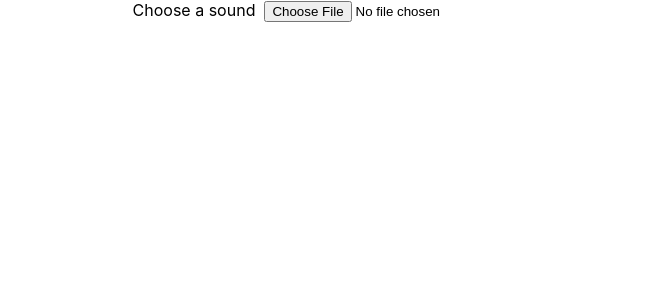
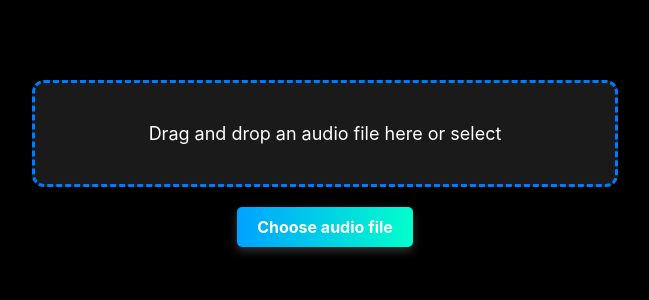
Before and after one commit to aleksandraostrovskaya/player, a React (Create React App) app: page / in a window 1280 px wide. Shown: the top 300 px of the page, without its empty margins (315-964 px from the left). Built offline with nearby package versions, Linux system fonts and the light colour scheme.

Commit message:
implemented audio drag and drop and stylized controls

```diff
--- /dev/null
+++ b/src/components/Player/Player.module.css
@@ -0,0 +1,138 @@
+.dropZone {
+  width: 80%;
+  max-width: 500px;
+  padding: 40px;
+  border: 3px dashed #007bff;
+  border-radius: 12px;
+  text-align: center;
+  color: #fff;
+  background: rgba(255, 255, 255, 0.1);
+  transition: all 0.3s ease;
+  cursor: pointer;
+  margin: 20px auto;
+}
+
+.dropZone p {
+  font-size: 18px;
+  margin: 0;
+}
+
+.dropZone input {
+  display: none;
+}
+
+.dropZone.active {
+  border-color: #00fbff;
+  background: linear-gradient(to right, #0179f9, #01f7e6df);
+}
+
+.soundEditor {
+  display: flex;
+  justify-content: center;
+  align-items: center;
+  width: 100%;
+  padding: 20px;
+}
+
+.fileInputContainer {
+  display: flex;
+  justify-content: center;
+  align-items: center;
+  margin-top: 15px;
+}
+
+.fileInput {
+  display: none;
+}
+
+.fileLabel {
+  background: linear-gradient(to right, #00a2ff, #00ffcc);
+  color: white;
+  padding: 10px 20px;
+  border-radius: 5px;
+  cursor: pointer;
+  font-weight: bold;
+  transition: all 0.3s ease-in-out;
+  box-shadow: 0px 4px 10px rgba(255, 255, 255, 0.2);
+}
+
+.fileLabel:hover {
+  background: linear-gradient(to right, #00a2ff, #00ffcc);
+  transform: scale(1.05);
+}
+
+.fileLabel:active {
+  transform: scale(0.95);
+}
+
+.controllPanel {
+  display: flex;
+  align-items: center;
+  gap: 10px;
+  background: rgba(20, 20, 20, 0.8);
+  border-radius: 12px;
+  padding: 12px 20px;
+  backdrop-filter: blur(8px);
+  box-shadow: 0 4px 12px rgba(0, 0, 0, 0.5);
+}
+
+.button {
+  background: linear-gradient(to right, #00a2ff, #00ffcc);
+  color: black;
+  font-weight: bold;
+  border: none;
+  padding: 8px 16px;
+  font-size: 14px;
+  border-radius: 8px;
+  cursor: pointer;
+  transition: all 0.3s ease;
+  box-shadow: 0 0 8px rgba(0, 162, 255, 0.5);
+  text-transform: uppercase;
+}
+
+.button:hover {
+  background: linear-gradient(to right, #00ffcc, #00a2ff);
+  box-shadow: 0 0 12px rgba(0, 255, 204, 0.8);
+  transform: translateY(-2px);
+}
+
+.button:active {
+  transform: scale(0.95);
+}
+
+.volumeSlider {
+  -webkit-appearance: none;
+  appearance: none;
+  width: 100px;
+  height: 6px;
+  background: linear-gradient(to right, #00a2ff, #00ffcc);
+  border-radius: 5px;
+  outline: none;
+  cursor: pointer;
+}
+
+.volumeSlider::-webkit-slider-thumb {
+  -webkit-appearance: none;
+  appearance: none;
+  width: 14px;
+  height: 14px;
+  background: white;
+  border-radius: 50%;
+  box-shadow: 0 0 6px rgba(255, 255, 255, 0.5);
+  cursor: pointer;
+}
+
+.loadingText {
+  font-size: 18px;
+  font-weight: bold;
+  color: #007bff;
+  text-align: center;
+  margin-top: 40px;
+  animation: blink 1.5s infinite;
+}
+
+@keyframes blink {
+  0% { opacity: 1; }
+  50% { opacity: 0.5; }
+  100% { opacity: 1; }
+}
--- a/src/components/Player/Player.tsx
+++ b/src/components/Player/Player.tsx
@@ -1,37 +1,61 @@
 import React, { useCallback, useState, useRef } from 'react';
 import SoundDriver from './SoundDriver';
 
+import styles from './Player.module.css';
+
 function Player() {
-  const soundController = useRef<undefined | SoundDriver>(undefined);
+  const soundController = useRef<SoundDriver | undefined>(undefined);
   const [loading, setLoading] = useState(false);
+  const [isDragging, setIsDragging] = useState(false);
 
-  const uploadAudio = useCallback(
-    async (event: React.ChangeEvent<HTMLInputElement>) => {
-      const { files } = event.target;
-      if (!files || files.length === 0) {
+  const uploadAudio = useCallback(async (audioFile: File | null) => {
+    if (!audioFile || !audioFile.type.includes('audio')) {
+      console.error('Wrong audio file');
       return;
     }
 
     setLoading(true);
 
-      const audioFile = files[0];
-
-      if (!audioFile || !audioFile.type.includes('audio')) {
-        throw new Error('Wrong audio file');
-      }
-
     const soundInstance = new SoundDriver(audioFile);
     try {
       await soundInstance.init(document.getElementById('waveContainer'));
       soundController.current = soundInstance;
-      } catch (err: unknown) {
+    } catch (err) {
       console.log(err);
     } finally {
       setLoading(false);
       soundInstance.drawChart();
     }
+  }, []);
+
+  const handleFileInput = useCallback(
+    (event: React.ChangeEvent<HTMLInputElement>) => {
+      const file = event.target.files?.[0] || null;
+      uploadAudio(file);
+    },
+    [uploadAudio]
+  );
+
+  const handleDragOver = useCallback(
+    (event: React.DragEvent<HTMLDivElement>) => {
+      event.preventDefault();
+      setIsDragging(true);
     },
     []
+  );
+
+  const handleDragLeave = useCallback(() => {
+    setIsDragging(false);
+  }, []);
+
+  const handleDrop = useCallback(
+    (event: React.DragEvent<HTMLDivElement>) => {
+      event.preventDefault();
+      setIsDragging(false);
+      const file = event.dataTransfer.files?.[0] || null;
+      uploadAudio(file);
+    },
+    [uploadAudio]
   );
 
   const togglePlayer = useCallback(
@@ -51,29 +75,48 @@ function Player() {
     (event: React.ChangeEvent<HTMLInputElement>) => {
       soundController.current?.changeVolume(Number(event.target.value));
     },
-    [soundController]
+    []
   );
 
   return (
     <div style={{ width: '100%' }}>
       {!soundController.current && (
-        <div style={{ textAlign: 'center' }}>
-          Choose a sound &nbsp;
+        <div style={{ textAlign: 'center', marginTop: '80px' }}>
+          <div
+            className={`${styles.dropZone} ${isDragging ? styles.active : ''}`}
+            onDragOver={handleDragOver}
+            onDragLeave={handleDragLeave}
+            onDrop={handleDrop}
+          >
+            <p>
+              {isDragging
+                ? 'Drop the file here'
+                : 'Drag and drop an audio file here or select'}
+            </p>
+            <input type='file' accept='audio/*' onChange={handleFileInput} />
+          </div>
+          <div className={styles.fileInputContainer}>
             <input
               type='file'
               name='sound'
-            onChange={uploadAudio}
+              onChange={handleFileInput}
               accept='audio/*'
+              className={styles.fileInput}
+              id='fileUpload'
             />
+            <label htmlFor='fileUpload' className={styles.fileLabel}>
+              Choose audio file
+            </label>
+          </div>
         </div>
       )}
-      {loading && 'Loading...'}
+      {loading && <p className={styles.loadingText}>Loading...</p>}
 
       <div style={{ width: '100%', height: '392px' }} id='waveContainer' />
 
       {!loading && soundController.current && (
-        <div id='soundEditor'>
-          <div id='controllPanel'>
+        <div className={styles.soundEditor}>
+          <div className={styles.controllPanel}>
             <input
               type='range'
               onChange={onVolumeChange}
@@ -81,17 +124,30 @@ function Player() {
               min={-1}
               max={1}
               step={0.01}
+              className={styles.volumeSlider}
             />
 
-            <button type='button' onClick={togglePlayer('play')}>
+            <button
+              type='button'
+              className={styles.button}
+              onClick={togglePlayer('play')}
+            >
               Play
             </button>
 
-            <button type='button' onClick={togglePlayer('pause')}>
+            <button
+              type='button'
+              className={styles.button}
+              onClick={togglePlayer('pause')}
+            >
               Pause
             </button>
 
-            <button type='button' onClick={togglePlayer('stop')}>
+            <button
+              type='button'
+              className={styles.button}
+              onClick={togglePlayer('stop')}
+            >
               Stop
             </button>
           </div>
--- /dev/null
+++ b/src/declarations.d.ts
@@ -0,0 +1 @@
+declare module "*.module.css";
--- a/src/index.css
+++ b/src/index.css
@@ -1,5 +1,7 @@
 body {
   margin: 0;
+  background-color: black;
+  color: white;
   font-family: -apple-system, BlinkMacSystemFont, 'Segoe UI', 'Roboto', 'Oxygen',
     'Ubuntu', 'Cantarell', 'Fira Sans', 'Droid Sans', 'Helvetica Neue',
     sans-serif;
```
Also changed, not shown: tsconfig.json (+8 -6 lines). Lines whose indentation alone changed are shown as unchanged.
